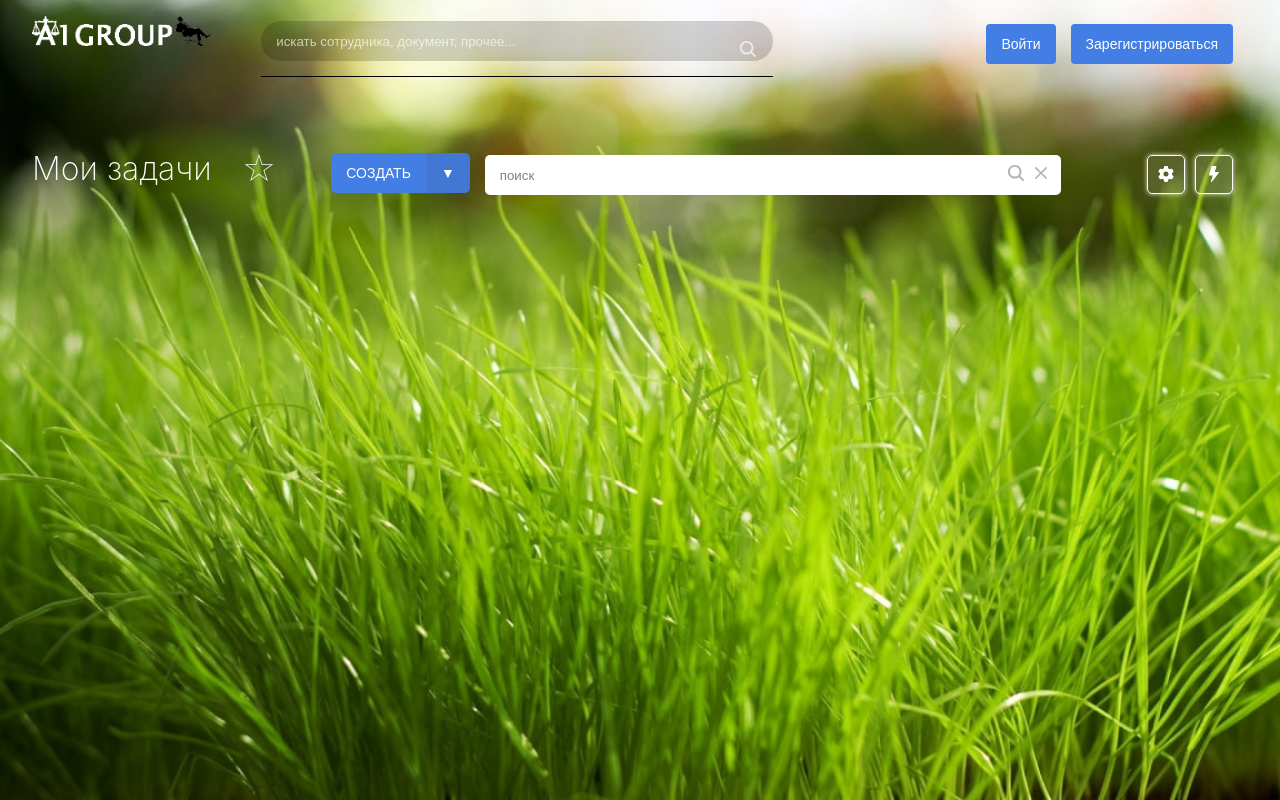
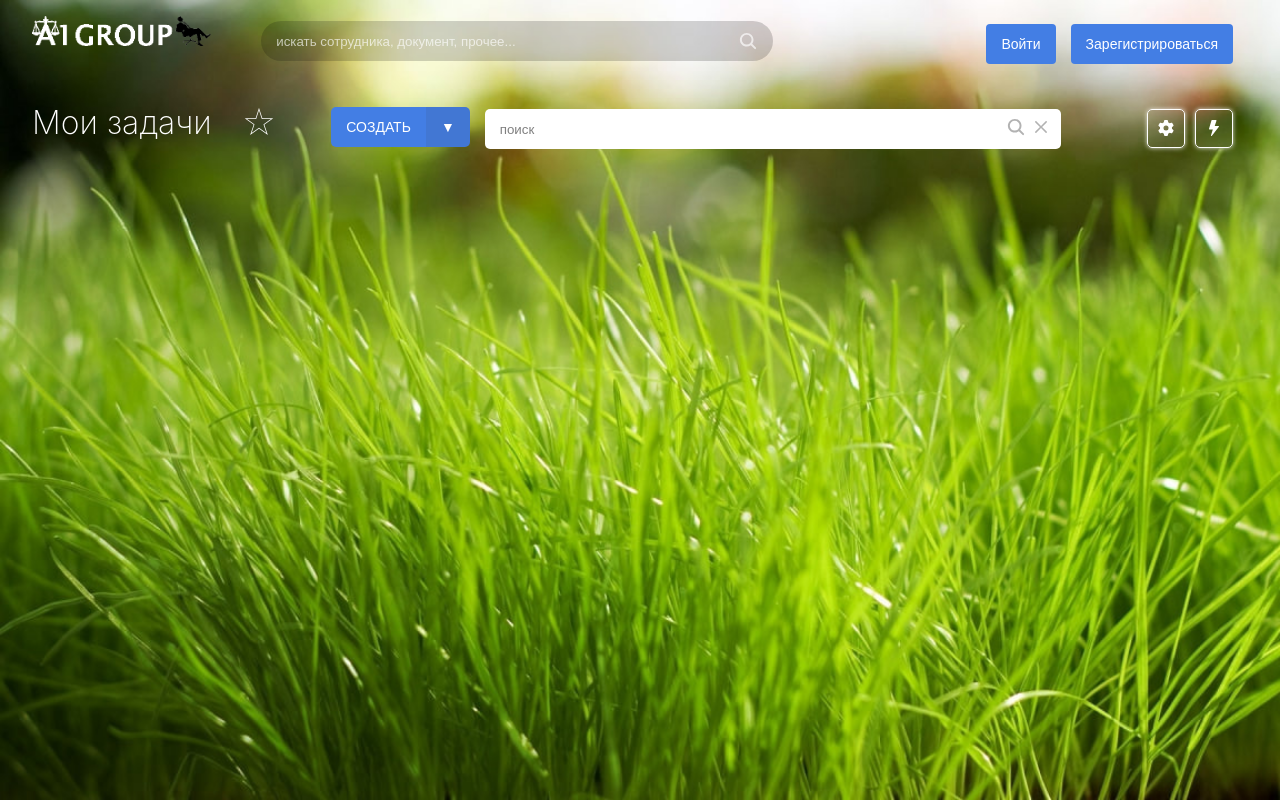
Before and after one commit to c0deD1gg3r/crm_project, a React (Vite) app in the folder crm_project.client/: page / in a window 1280 px wide. Built offline with nearby package versions, Linux system fonts and the light colour scheme.

Commit message:
Fixed UI login

```diff
--- a/crm_project.client/Components/Login/Login.css
+++ b/crm_project.client/Components/Login/Login.css
@@ -10,7 +10,7 @@
   margin-top: 13%;
 }
 
-.inputContainer {
+.inputContainerLogIN {
   display: flex;
   align-items: center;
   border-bottom: 1px solid black;
--- a/crm_project.client/Components/Login/Login.jsx
+++ b/crm_project.client/Components/Login/Login.jsx
@@ -9,7 +9,7 @@ const Login = () => {
       <div>
         <h1 style={{ marginTop: '3rem' }}>Войти</h1>
 
-        <div className='inputContainer'>
+        <div className='inputContainerLogIN'>
           <FaUser className='iconInputLogIN' />
           <input
             type="text"
@@ -17,7 +17,7 @@ const Login = () => {
             className='inputLogIN'
           />
         </div>
-        <div className='inputContainer'>
+        <div className='inputContainerLogIN'>
           <FaLock className='iconInputLogIN' />
           <input
             type="password"
```
